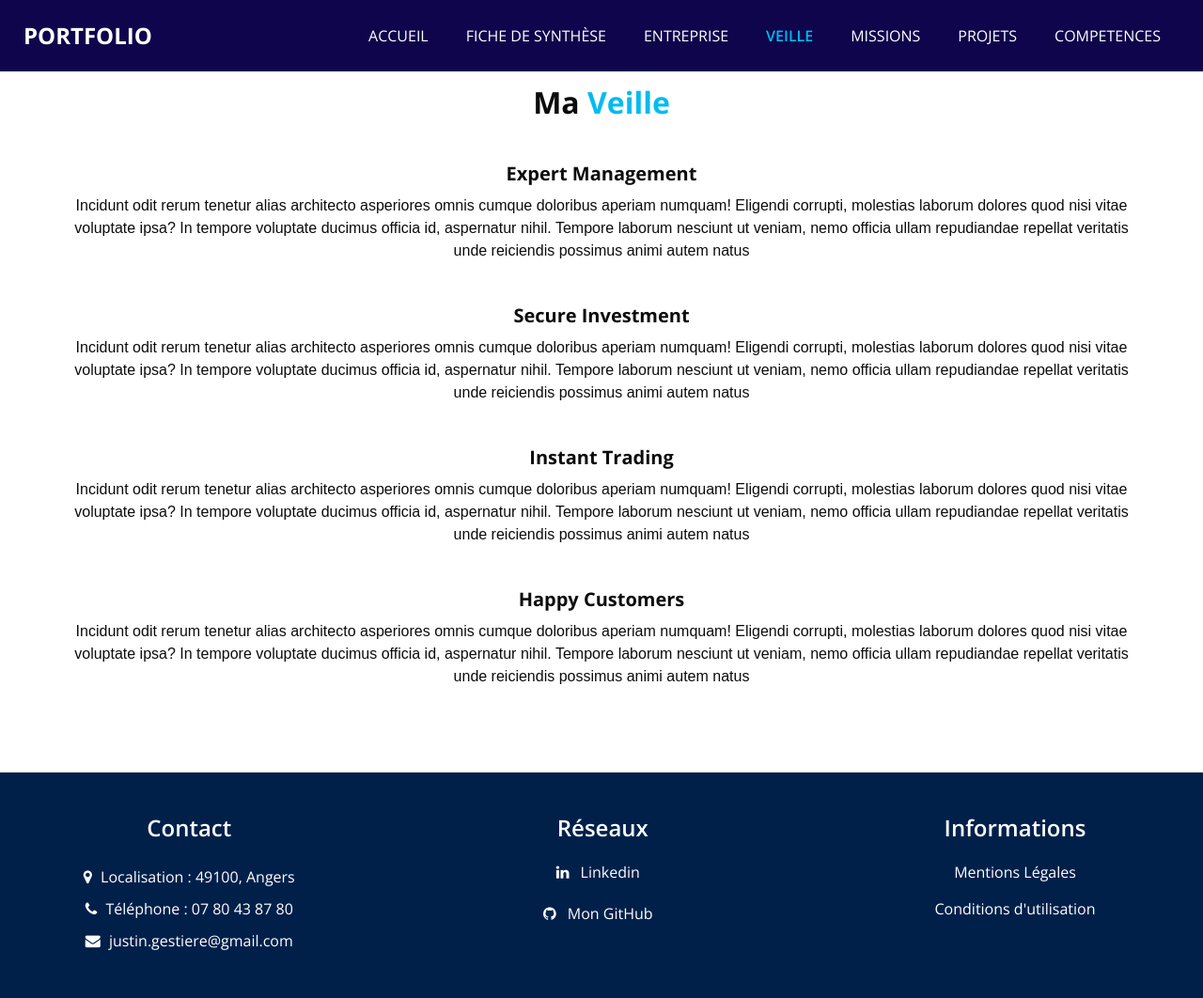
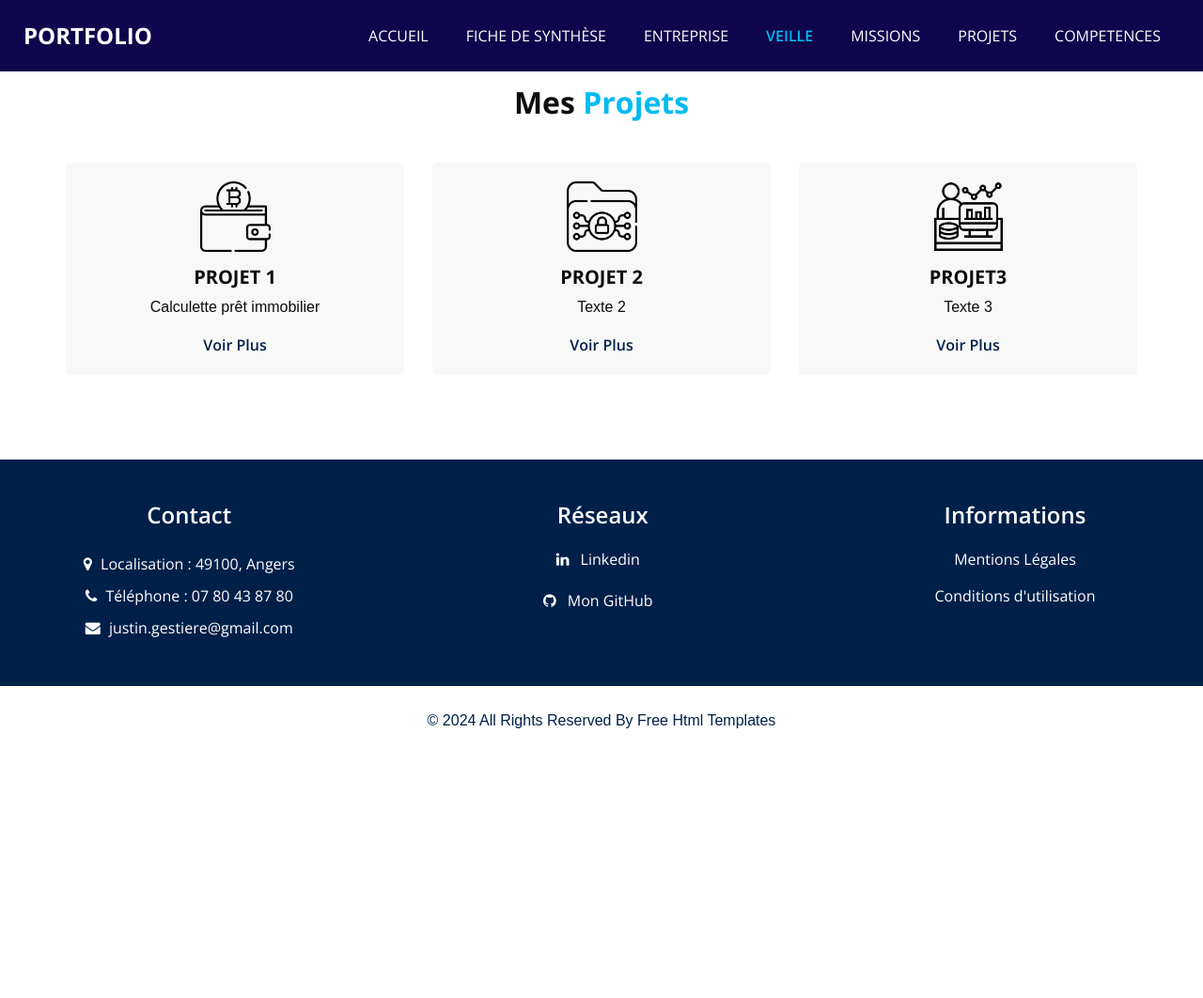
Before and after one commit to JustinGestiere/PHP-Portfolio, a PHP site: page /veille.php in a window 1280 px wide. Shown: the top 1062 px of the page at 94% size. After the commit the page ends 775 px from the top, so only its background shows below. Run offline with PHP 8.4, Linux system fonts and the light colour scheme; some libraries are stand-ins or nearby versions.

```diff
--- a/conditions_utilisations.php
+++ b/conditions_utilisations.php
@@ -8,7 +8,7 @@
     <div class="container">
       <div class="heading_container heading_center">
         <h2>
-          Mentions Légales<span></span>
+          Conditions Utilisations<span></span>
         </h2>
       </div>
       <div class="why_container">
--- a/veille.php
+++ b/veille.php
@@ -4,76 +4,74 @@
 
   <!-- service section -->
 
-  <section class="why_section layout_padding">
-    <div class="container">
+  <section class="service_section layout_padding">
+    <div class="service_container">
+      <div class="container ">
         <div class="heading_container heading_center">
           <h2>
-          Ma <span>Veille</span>
+            Mes <span>Projets</span>
           </h2>
+          <!-- <p>
+            There are many variations of passages of Lorem Ipsum available, but the majority have suffered alteration
+          </p> -->
         </div>
-      <div class="why_container">
-        <div class="box">
-          <!-- <div class="img-box">
-            <img src="images/w1.png" alt="">
-          </div> -->
+        <div class="row">
+          <div class="col-md-4 ">
+            <div class="box ">
+              <div class="img-box">
+                <img src="images/s1.png" alt="">
+              </div>
               <div class="detail-box">
                 <h5>
-              Expert Management
+                  Projet 1
                 </h5>
                 <p>
-              Incidunt odit rerum tenetur alias architecto asperiores omnis cumque doloribus aperiam numquam! Eligendi corrupti, molestias laborum dolores quod nisi vitae voluptate ipsa? In tempore voluptate ducimus officia id, aspernatur nihil.
-              Tempore laborum nesciunt ut veniam, nemo officia ullam repudiandae repellat veritatis unde reiciendis possimus animi autem natus
+                  Calculette prêt immobilier
                 </p>
-          </div>
-        </div>
-        <div class="box">
-          <!-- <div class="img-box">
-            <img src="images/w2.png" alt="">
-          </div> -->
-          <div class="detail-box">
-            <h5>
-              Secure Investment
-            </h5>
-            <p>
-              Incidunt odit rerum tenetur alias architecto asperiores omnis cumque doloribus aperiam numquam! Eligendi corrupti, molestias laborum dolores quod nisi vitae voluptate ipsa? In tempore voluptate ducimus officia id, aspernatur nihil.
-              Tempore laborum nesciunt ut veniam, nemo officia ullam repudiandae repellat veritatis unde reiciendis possimus animi autem natus
-            </p>
-          </div>
-        </div>
-        <div class="box">
-          <!-- <div class="img-box">
-            <img src="images/w3.png" alt="">
-          </div> -->
-          <div class="detail-box">
-            <h5>
-              Instant Trading
-            </h5>
-            <p>
-              Incidunt odit rerum tenetur alias architecto asperiores omnis cumque doloribus aperiam numquam! Eligendi corrupti, molestias laborum dolores quod nisi vitae voluptate ipsa? In tempore voluptate ducimus officia id, aspernatur nihil.
-              Tempore laborum nesciunt ut veniam, nemo officia ullam repudiandae repellat veritatis unde reiciendis possimus animi autem natus
-            </p>
-          </div>
-        </div>
-        <div class="box">
-          <!-- <div class="img-box">
-            <img src="images/w4.png" alt="">
-          </div> -->
-          <div class="detail-box">
-            <h5>
-              Happy Customers
-            </h5>
-            <p>
-              Incidunt odit rerum tenetur alias architecto asperiores omnis cumque doloribus aperiam numquam! Eligendi corrupti, molestias laborum dolores quod nisi vitae voluptate ipsa? In tempore voluptate ducimus officia id, aspernatur nihil.
-              Tempore laborum nesciunt ut veniam, nemo officia ullam repudiandae repellat veritatis unde reiciendis possimus animi autem natus
-            </p>
+                <a href="page_projet1.php">
+                  Voir Plus
+                </a>
               </div>
             </div>
           </div>
-      <!-- <div class="btn-box">
+          <div class="col-md-4 ">
+            <div class="box ">
+              <div class="img-box">
+                <img src="images/s2.png" alt="">
+              </div>
+              <div class="detail-box">
+                <h5>
+                  Projet 2
+                </h5>
+                <p>
+                  Texte 2
+                </p>
                 <a href="">
-          Read More
+                  Voir Plus
                 </a>
-      </div> -->
+              </div>
+            </div>
+          </div>
+          <div class="col-md-4 ">
+            <div class="box ">
+              <div class="img-box">
+                <img src="images/s3.png" alt="">
+              </div>
+              <div class="detail-box">
+                <h5>
+                  Projet3
+                </h5>
+                <p>
+                  Texte 3
+                </p>
+                <a href="">
+                  Voir Plus
+                </a>
+              </div>
+            </div>
+          </div>
+        </div>
+      </div>
     </div>
   </section>
 
```
Lines whose indentation alone changed are shown as unchanged.
